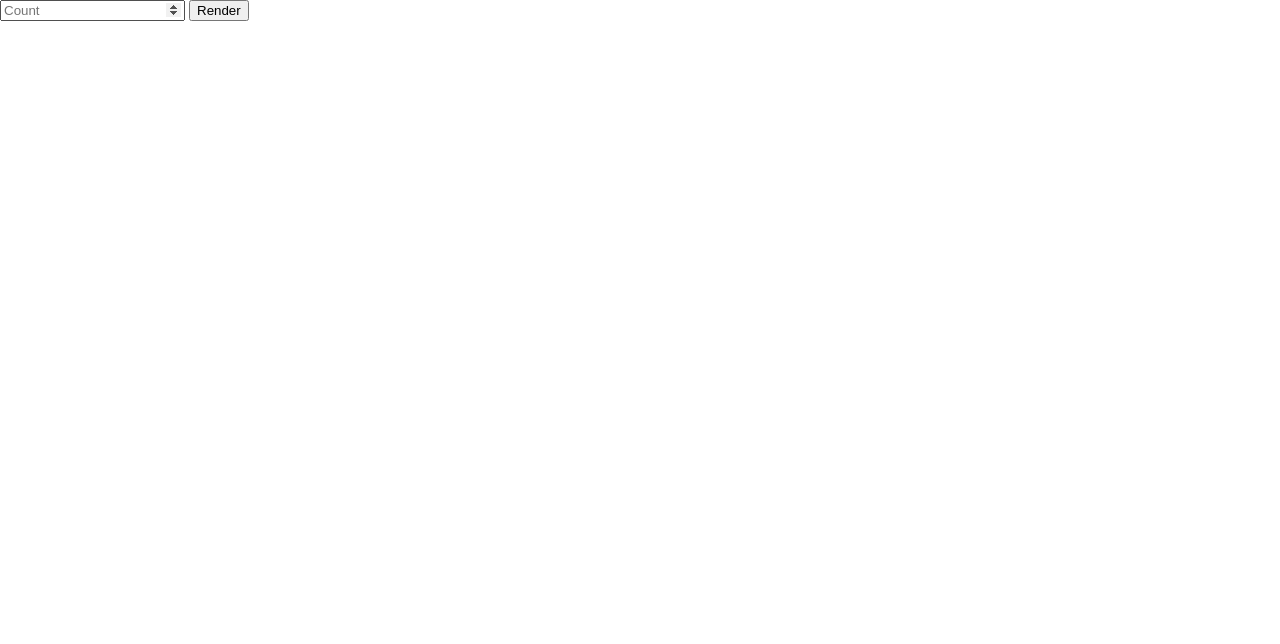
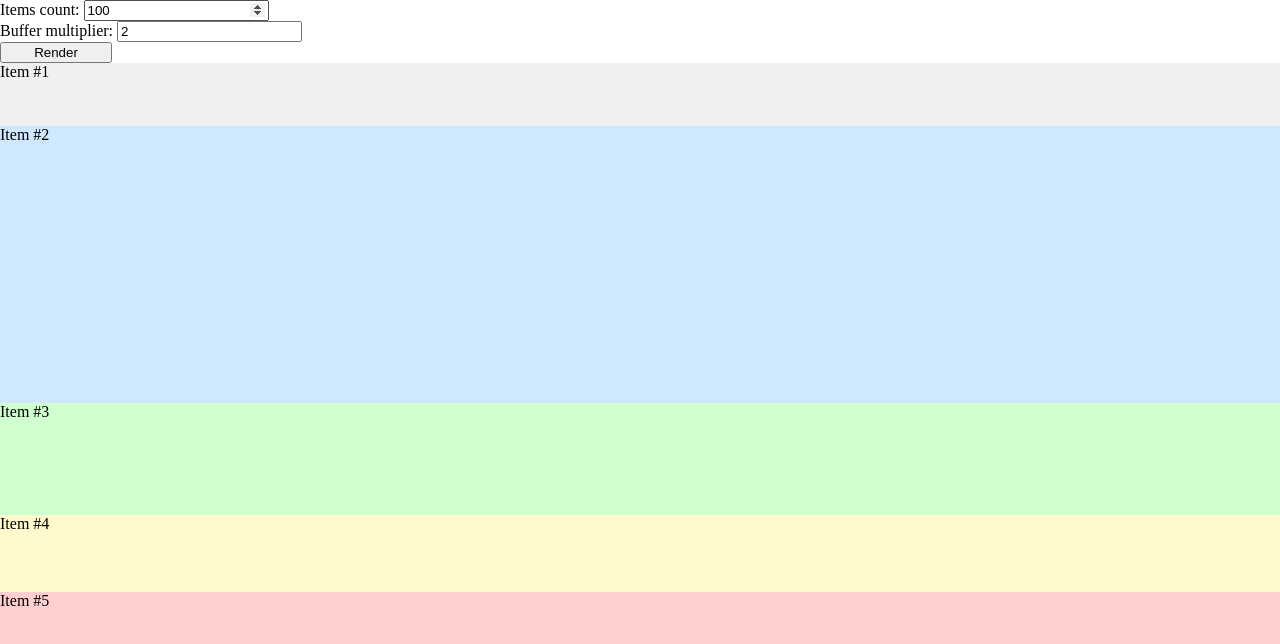
Before and after one commit to NLipatov/virtualize-js, a plain HTML site: page docs/index.html in a window 1280 px wide. Both pictures are taken after a click on the button "Render". Drawn offline with Linux system fonts and the light colour scheme; files that its build step writes are made by us from their sources.

Commit message:
gh pages update

```diff
--- a/docs/index.html
+++ b/docs/index.html
@@ -6,15 +6,23 @@
     <meta name="viewport" content="width=device-width, initial-scale=1.0">
     <meta http-equiv="X-UA-Compatible" content="ie=edge">
     <title>Virtualize Demo</title>
+    <link rel="stylesheet" href="./styles.css">
 </head>
 
 <body>
 
 <footer>
-    <label for="itemCount">
-        <input type="number" id="itemCount" placeholder="Count" min="1">
-    </label>
-    <button id="renderButton">Render</button>
+    <div class="controls">
+        <label for="itemCount">
+            <span>Items count:</span>
+            <input type="number" id="itemCount" placeholder="Count" min="5" value="100">
+        </label>
+        <label for="bufferMultiplier">
+            <span>Buffer multiplier:</span>
+            <input type="number" id="bufferMultiplier" placeholder="Buffer Multiplier" min="0" value="2">
+        </label>
+        <button id="renderButton">Render</button>
+    </div>
 </footer>
 
 <main id="items-container">
@@ -26,14 +34,23 @@
 </html>
 
 <style>
-    body{
+    body {
         margin: 0;
+        font-size: 1rem;
+    }
+
+    .controls {
+        display: flex;
+        flex-direction: column;
+    }
+
+    button {
+        width: 7rem;
     }
 </style>
 
 <script>
     'use strict';
-
     const itemsContainer = document.getElementById('items-container');
     const renderButton = document.getElementById('renderButton');
     const itemCountInput = document.getElementById('itemCount');
@@ -41,6 +58,9 @@
     const colors = ['#f0f0f0', '#d0e8ff', '#d0ffd0', '#fffacd', '#ffd0d0'];
 
     let items = [];
+
+    let bufferMultiplier = 2;
+    setBufferMultiplier(2);
 
     function generateItems(count) {
         items = [];
@@ -86,13 +106,29 @@
         render(items, itemsContainer);
     });
 
+    /**
+     * Sets the buffer multiplier that controls the number of additional elements rendered
+     * above and below the viewport.
+     *
+     * For example:
+     * - If the viewport can display 10 items and the bufferMultiplier is set to 2,
+     *   then 20 additional items will be rendered above and 20 below the viewport.
+     * - This means a total of 50 items will be rendered: 10 visible items, 20 in the top buffer,
+     *   and 20 in the bottom buffer.
+     *
+     * @param {number} multiplier - The multiplier used to determine the number of buffer items to render.
+     */
+    function setBufferMultiplier(multiplier) {
+        bufferMultiplier = multiplier;
+    }
+
     function render(items, itemsContainer) {
         const containerHeight = itemsContainer.clientHeight;
         const scrollTop = itemsContainer.scrollTop;
 
         const {startIndex, endIndex} = calculateVisibleElements(items, scrollTop, containerHeight);
 
-        const bufferItemsCount = Math.ceil((endIndex - startIndex) / 2);
+        const bufferItemsCount = Math.ceil((endIndex - startIndex) * bufferMultiplier);
 
         const renderStartIndex = Math.max(0, startIndex - bufferItemsCount);
         const renderEndIndex = Math.min(items.length, endIndex + bufferItemsCount);
@@ -118,6 +154,28 @@
         itemsContainer.appendChild(bottomSpacer);
     }
 
+    /**
+     * Calculates the indices of the items that should be visible within the viewport.
+     *
+     * This function determines the start and end indices of the items that need to be rendered
+     * based on the current scroll position (`scrollTop`) and the height of the container (`containerHeight`).
+     *
+     * The function works as follows:
+     * - First, it calculates the `startIndex`, which is the index of the first item that should be visible
+     *   in the viewport, by summing up the heights of the items until the cumulative height exceeds the scroll position.
+     * - Next, it calculates the `endIndex`, which is the index of the last item that should be visible
+     *   in the viewport, by summing up the heights of the items starting from the `startIndex`
+     *   until the cumulative height exceeds the container's height.
+     * - If the height of the item at `startIndex` is greater than the container's height and no other items
+     *   would fit, the function ensures that at least one item is rendered by incrementing the `endIndex`.
+     *
+     * @param {Array} items - An array of item objects, where each item has a `height` property.
+     * @param {number} scrollTop - The current vertical scroll position of the container.
+     * @param {number} containerHeight - The height of the container (viewport) in pixels.
+     *
+     * @returns {Object} - An object containing `startIndex` and `endIndex`, representing the range of items
+     *                     that should be rendered based on the visible viewport.
+     */
     function calculateVisibleElements(items, scrollTop, containerHeight) {
         let startIndex = 0;
         let accumulatedHeight = 0;
@@ -140,6 +198,11 @@
             }
         }
 
+        // Ensure at least one element is rendered, even if it is taller than the container
+        if (endIndex === startIndex && items[startIndex].height > containerHeight) {
+            endIndex = startIndex + 1;
+        }
+
         return {startIndex, endIndex};
     }
 </script>
```
